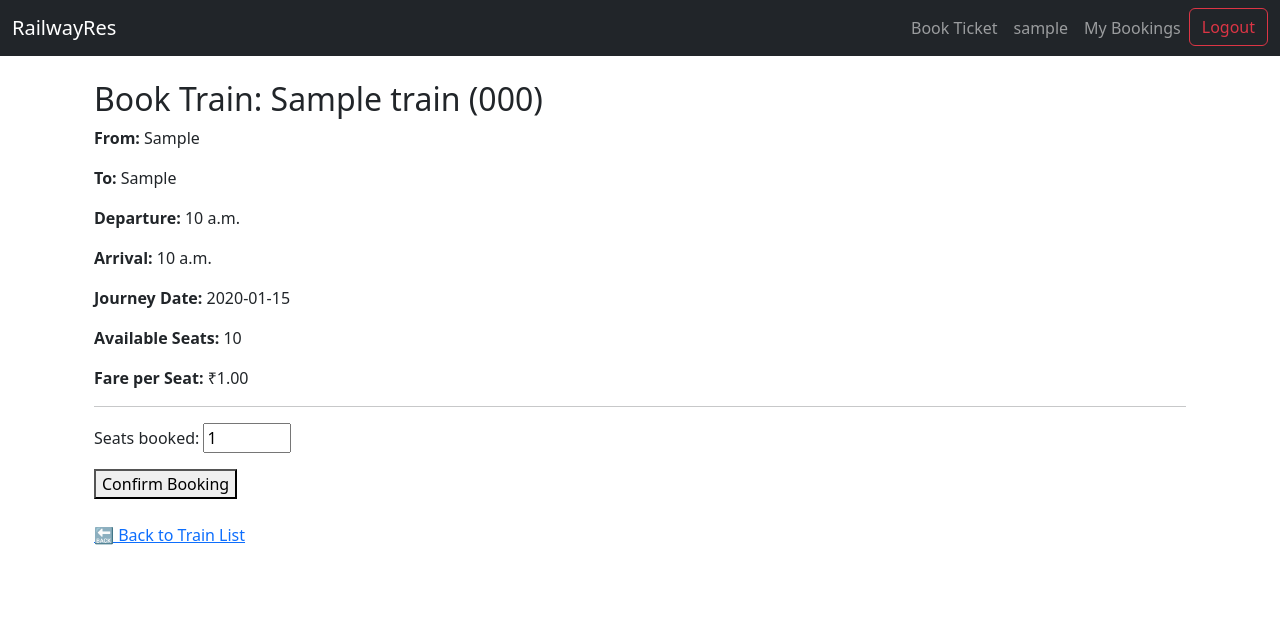
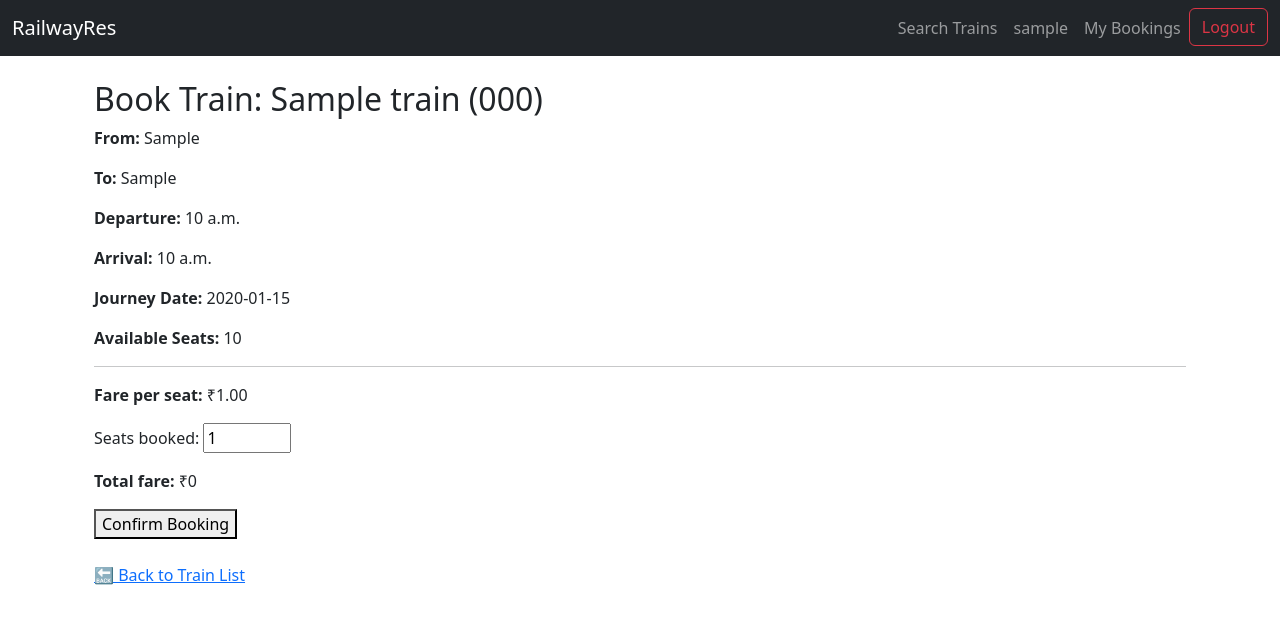
Before and after one commit to Swastikdey/train-booking-django, a Django app: page /booking/book/1/2020-01-15/ in a window 1280 px wide. Shown: the top 624 px of the page. Run offline with Django 5.2, Linux system fonts and the light colour scheme; a user stored in the database is signed in; tables that the repository leaves empty hold one stand-in row (values such as "Sample post").

Commit message:
Add Total fare before booking

```diff
--- a/rail_booking/booking/models.py
+++ b/rail_booking/booking/models.py
@@ -32,6 +32,8 @@ class Booking(models.Model):
         MaxValueValidator(10)
     ]
 )
+    #total_fare = models.DecimalField(max_digits=10, decimal_places=2)
+
     status = models.CharField(max_length=20, choices=STATUS_CHOICES, default='CONFIRMED')
 
     def __str__(self):
--- a/rail_booking/booking/templates/booking/book_train.html
+++ b/rail_booking/booking/templates/booking/book_train.html
@@ -10,17 +10,33 @@
     <p><strong>Arrival:</strong> {{ train.arrival_time }}</p>
     <p><strong>Journey Date:</strong> {{ journey_date }}</p>
     <p><strong>Available Seats:</strong> {{ train.available_seats }}</p>
-    <p><strong>Fare per Seat:</strong> ₹{{ train.fare }}</p>
-
     <hr>
 
     <form method="post">
       {% csrf_token %}
+
+      <p><strong>Fare per seat:</strong> ₹<span id="fare-per-seat">{{ train.fare }}</span></p>
+
       {{ form.as_p }}
+      <p><strong>Total fare:</strong> ₹<span id="total-fare">0</span></p>
 
       <button type="submit">Confirm Booking</button>
     </form>
 
+    <script>
+      document.addEventListener('DOMContentLoaded', function () {
+          const farePerSeat = parseFloat(document.getElementById('fare-per-seat').innerText);
+          const seatInput = document.getElementById('id_seats_booked');
+          const totalFareDisplay = document.getElementById('total-fare');
+
+          function updateFare() {
+              const seats = parseInt(seatInput.value) || 0;
+              totalFareDisplay.innerText = farePerSeat * seats;
+          }
+
+          seatInput.addEventListener('input', updateFare);
+      });
+  </script>
     <br>
     <a href="{% url 'trains_list' from_station=train.from_station to_station=train.to_station journey_date=journey_date %}">🔙 Back to Train List</a>
   </div>
--- a/rail_booking/templates/base.html
+++ b/rail_booking/templates/base.html
@@ -17,7 +17,7 @@
 
                     {% if user.is_authenticated %}
                         <li class="nav-item">
-                            <a class="nav-link" href="{% url 'search_trains' %}">Book Ticket</a>
+                            <a class="nav-link" href="{% url 'search_trains' %}">Search Trains</a>
                         </li>
                         <li class="nav-item">
                             <a class="nav-link" href="#">{{ user.username }}</a>
@@ -33,6 +33,9 @@
                             </form>
                         </li>
                     {% else %}
+                        <li class="nav-item">
+                            <a class="nav-link" href="{% url 'search_trains' %}">Search Trains</a>
+                        </li>
                         <li class="nav-item">
                             <a class="nav-link" href="{% url 'login' %}">Login</a>
                         </li>
```
